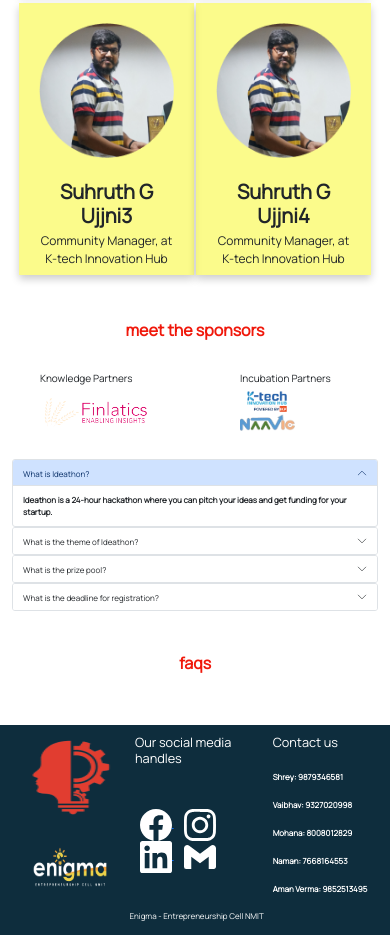
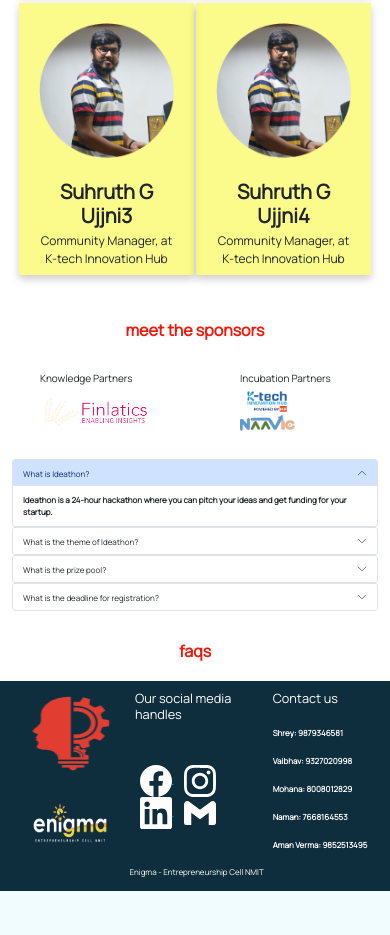
Before and after one commit to ecellenigma/ideathon2023, a plain HTML site: page index.html in a window 390 px wide. Shown: the part 2136-3071 px from the top of the page. After the commit the page ends 3027 px from the top, so only its background shows below. Drawn offline with nearby package versions, Linux system fonts and the light colour scheme; a script that the page names is missing.

Commit message:
commit all

```diff
--- a/styles.css
+++ b/styles.css
@@ -591,12 +591,12 @@ html {
 .page4_container h4 {
   font-size: 2rem;
   font-weight: 700;
-  line-height: 44px;
+  line-height: 20px;
   letter-spacing: 0em;
   text-align: center;
   color: #f0180b;
   margin-top: 30px;
-  margin-bottom: 20px;
+  margin-bottom: 10px;
 }
 
 .page4_container h5 {
@@ -611,7 +611,7 @@ html {
 
 .footer {
   margin: -1px 0px;
-  margin-top: 20px;
+  margin-top: 10px;
   padding: 10px;
   width: 100%;
   color: #ffffff;
@@ -689,6 +689,10 @@ html {
     justify-content: center;
   }
 
+  .footer{
+    margin-top: 10px;
+  }
+
 }
 
 @media screen and (max-width: 1200px) {
```
